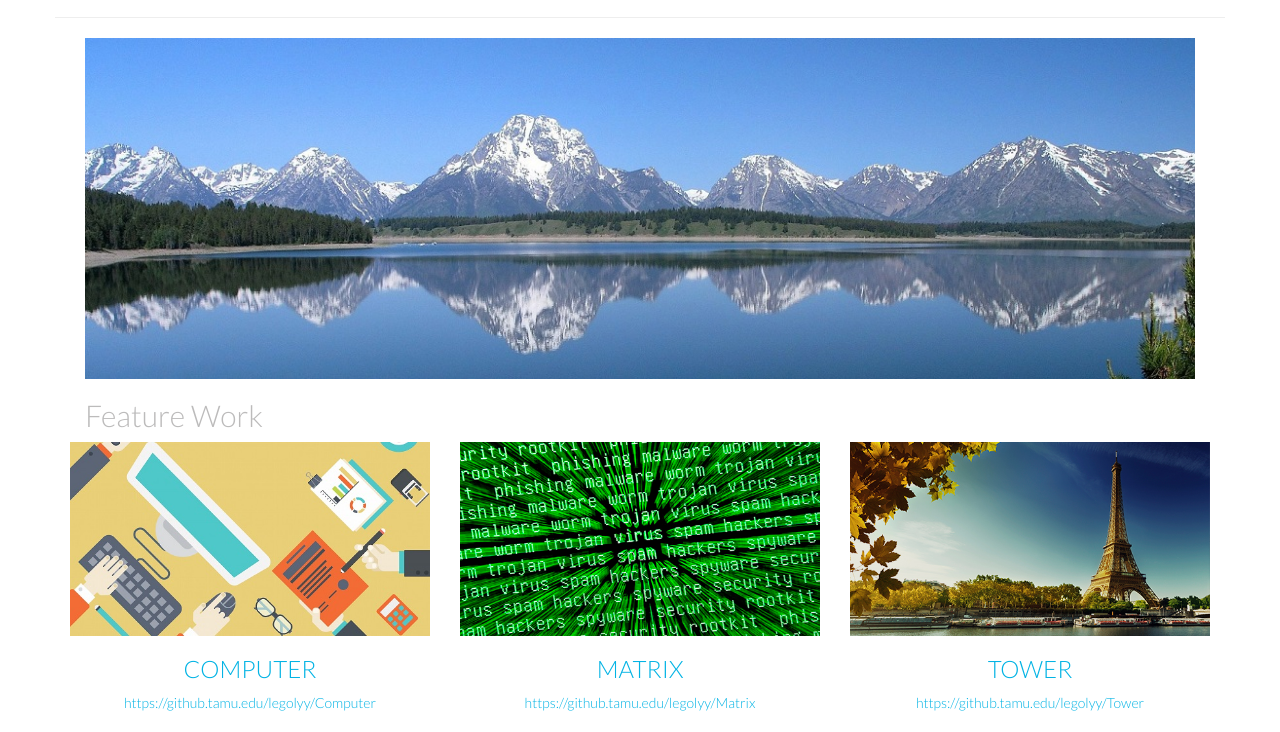
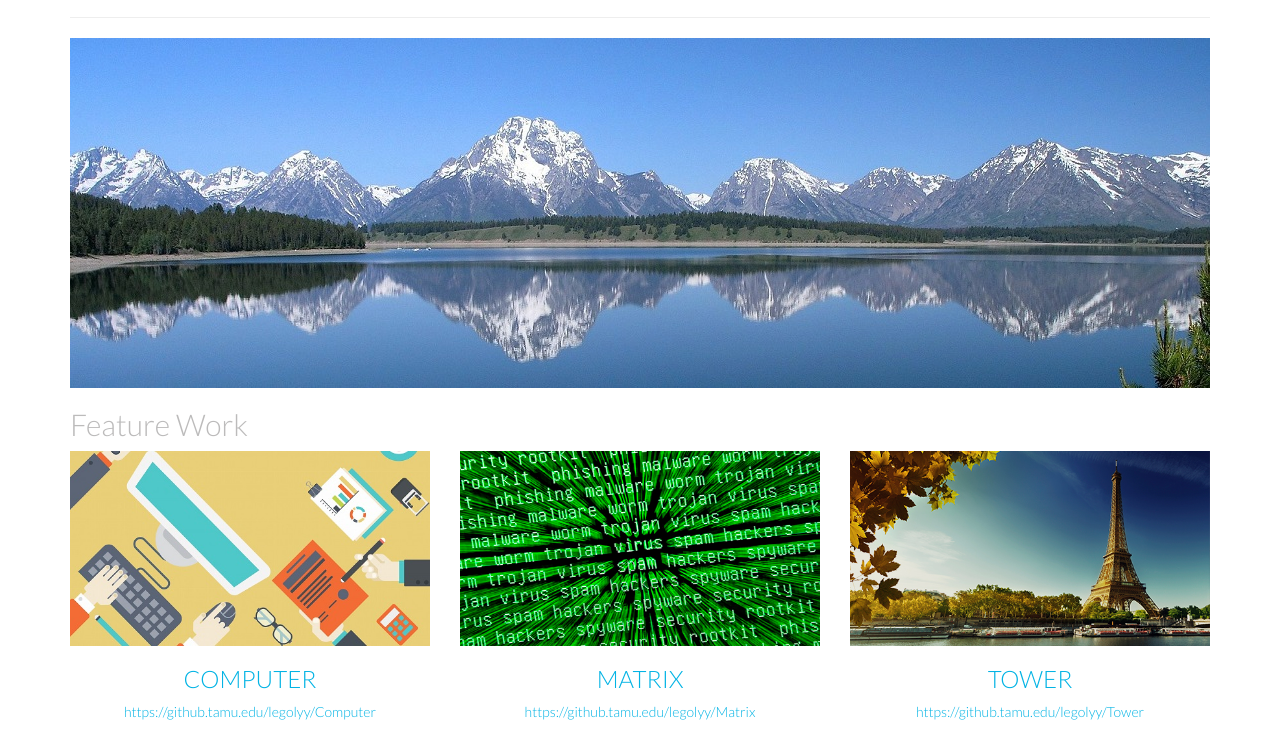
Before and after one commit to Dylan-LC/New-Portfolio, a plain HTML site: page index.html in a window 1280 px wide. Shown: the part 103-835 px from the top of the page. Drawn offline with Linux system fonts and the light colour scheme.

Commit message:
Update index.html

```diff
--- a/index.html
+++ b/index.html
@@ -21,18 +21,20 @@
       </header>
 
       <div id="line" class="row">
-        <hr>
+        <div class="col-md-12">
+          <hr>
+        </div>
       </div>
 
-      <div id="mainpicture" class="col-md-12">
-        <img class="img-responsive" src="app-pic_files/jackson-lake.jpg" alt="Responsive image">
+      <div id="mainpicture" class="row">
+        <img class="img-responsive col-md-12" src="app-pic_files/jackson-lake.jpg" alt="Responsive image">
       </div>
 
-      <div id="subtitle" class="col-md-12">
-        <h2 class="text-muted">Feature Work</h2>
+      <div id="subtitle" class="row">
+        <h2 class="text-muted col-md-12">Feature Work</h2>
       </div>
 
-      <div id="list" class="row text-center">
+      <main id="list" class="row text-center">
         <div id="project1" class="col-md-4">
           <img src="app-pic_files/project1.jpg" class="img-responsive" alt="project one">
           <h3 class="text-uppercase">Computer</h3>
@@ -50,7 +52,7 @@
           <h3 class="text-uppercase">Tower</h3>
           <p>https://github.tamu.edu/legolyy/Tower</p>
         </div>
-      </div>
+      </main>
 
     </div>
   </body>
```
